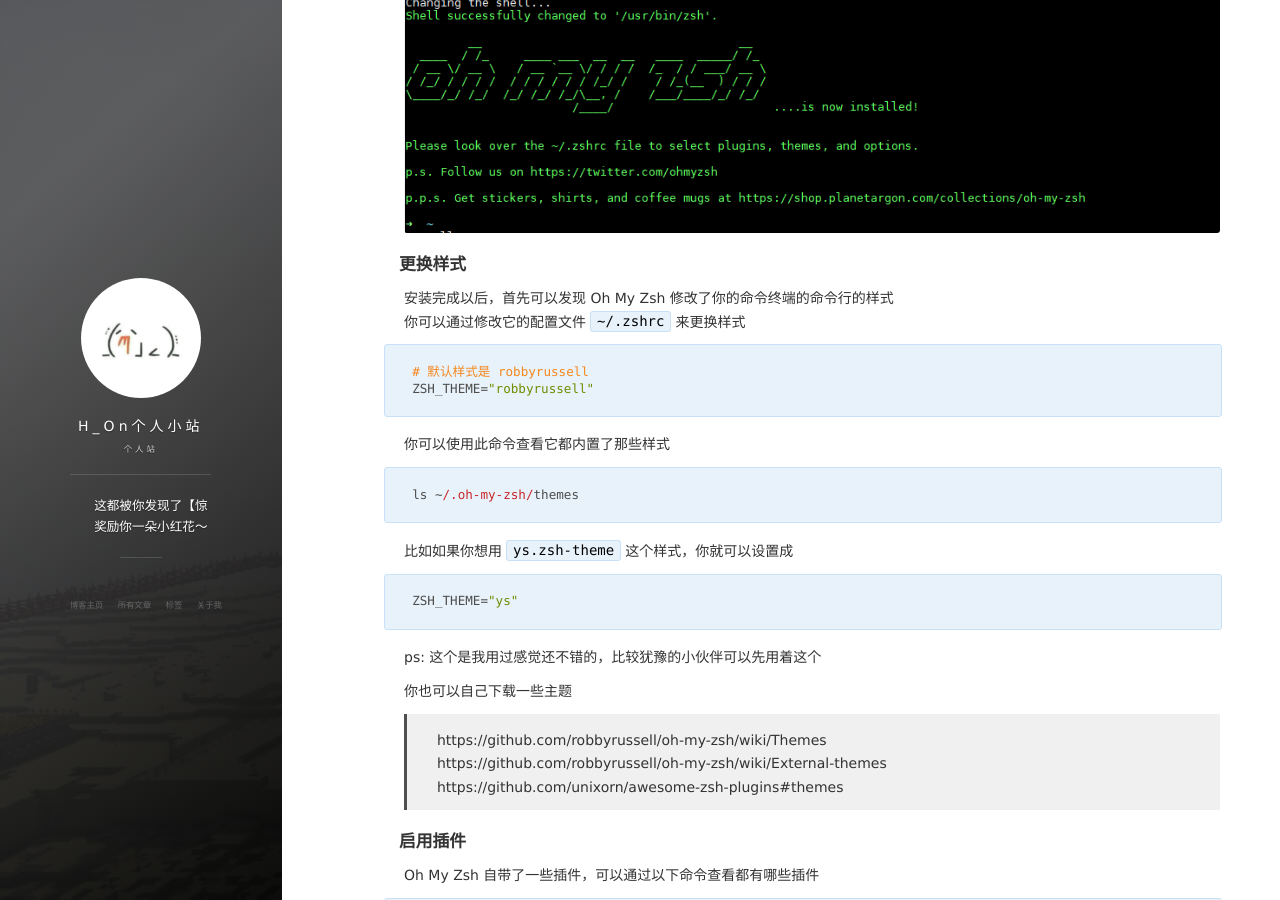
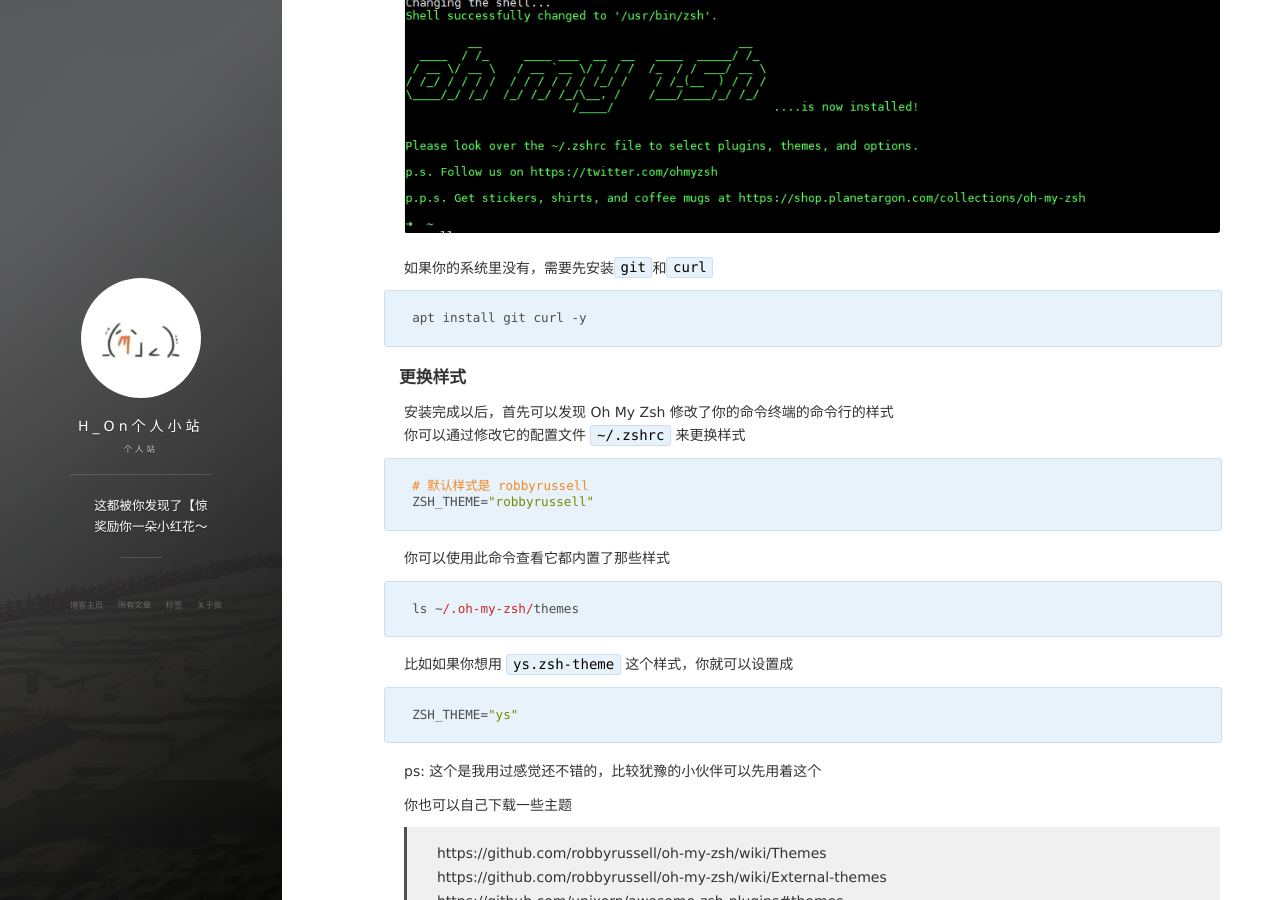
Before and after one commit to Hybrogen/Hybrogen.github.io, a Jekyll site: the page built from _posts/2020-03-05-ServerStudy2.md, in a window 1280 px wide and 900 px high, scrolled down 2090 px. Built offline with Jekyll 4.4.1, drawn with Linux system fonts in a browser that asks for light colours; nearby versions of some CDN libraries; comment, search, counter and statistics services are not loaded.

Commit message:
换分类+小改动

````diff
--- a/_posts/2020-03-05-ServerStudy2.md
+++ b/_posts/2020-03-05-ServerStudy2.md
@@ -3,7 +3,7 @@
 title: 服务器学习历程 Part 2 - 拿到一个 linux 服务器应该做什么
 date: 2020-03-05
 description: Linux 系统的一些有趣的操作
-tag: 杂谈
+tag: Linux系统
 ---
 
 目前此文章全都是在 `Ubuntu 16.04` 中的操作
@@ -68,7 +68,11 @@
 ```sh
 sh -c "$(curl -fsSL https://raw.githubusercontent.com/ohmyzsh/ohmyzsh/master/tools/install.sh) -y"
 ```
-![zsh](/images/20200305/zsh1.png)
+![zsh](/images/20200305/zsh1.png)<br>
+如果你的系统里没有，需要先安装`git`和`curl`
+```sh
+apt install git curl -y
+```
 
 #### **更换样式**
 安装完成以后，首先可以发现 Oh My Zsh 修改了你的命令终端的命令行的样式<br>
````
